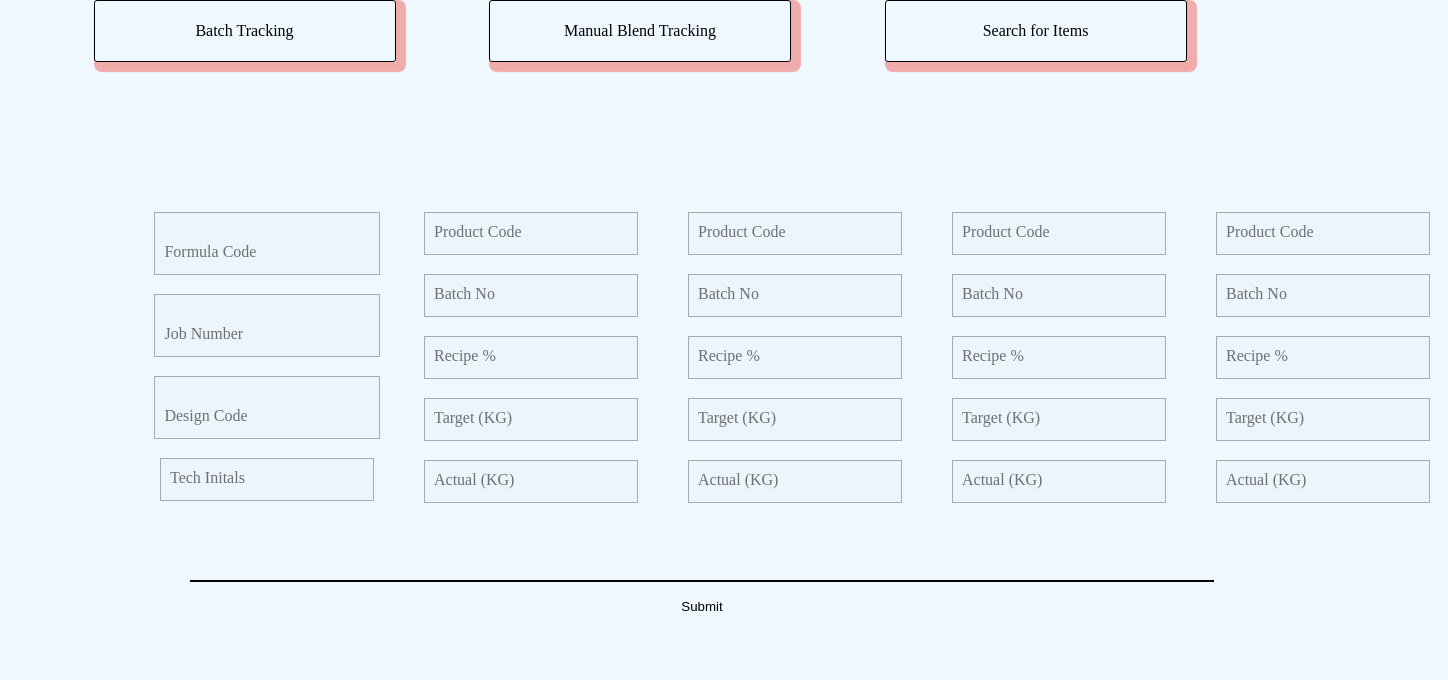
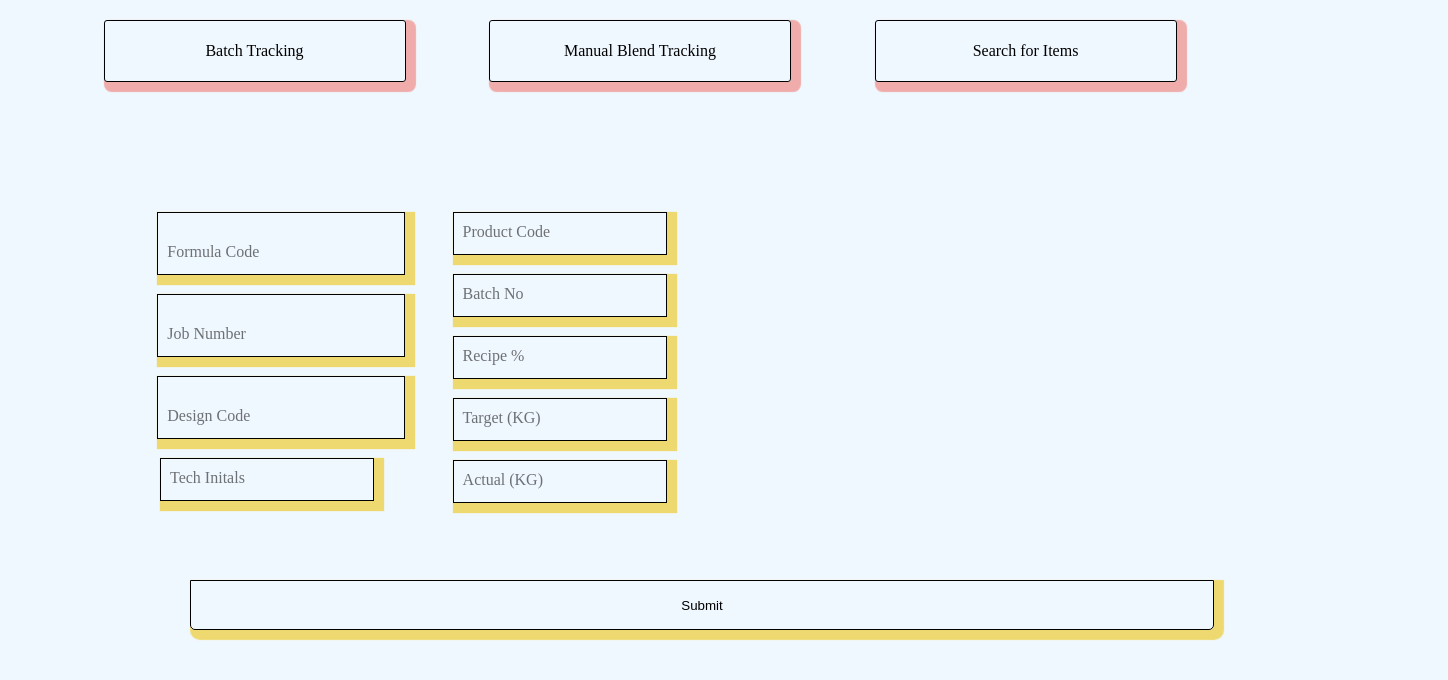
Before and after one commit to LewieM1995/workapp, a React (Create React App) app: page /manualblend in a window 1280 px wide. Shown: the top 680 px of the page, 1448 px wide, since content can reach past the window. Built offline with nearby package versions, Linux system fonts and the light colour scheme.

Commit message:
second page functional

```diff
--- /dev/null
+++ b/db.json
@@ -0,0 +1,19 @@
+{
+  "posts": [
+    {
+      "id": 1,
+      "title": "json-server",
+      "author": "typicode"
+    }
+  ],
+  "comments": [
+    {
+      "id": 1,
+      "body": "some comment",
+      "postId": 1
+    }
+  ],
+  "profile": {
+    "name": "typicode"
+  }
+}
--- a/src/components/ManualBTwo.js
+++ b/src/components/ManualBTwo.js
@@ -1,27 +1,27 @@
 import React from 'react'
 
-function ManualBTwo() {
+function ManualBTwo({ batchNo, productCode, setBatchNo, setProductCode, recipe, target, actual, setRecipe, setTarget, setActual}) {
   return (
     <div className='mbtwo-container'>
         <div className='recipe-input-div'>
-            <input type='text' className='recipe-input' placeholder='Product Code'/>
+            <input type='text' className='recipe-input' placeholder='Product Code' value={productCode} onChange={(e) => setProductCode(e.target.value)}/>
             <label className='recipe-label' required>Product Code</label>
         </div>
         <div className='recipe-input-div'>
-            <input type='text' className='recipe-input' placeholder='Batch No'/>
+            <input type='text' className='recipe-input' placeholder='Batch No' value={batchNo} onChange={(e) => setBatchNo(e.target.value)}/>
             <label className='recipe-label' required>Batch No</label>
         </div>
         <div className='recipe-input-div'>
-            <input type='text' className='recipe-input' placeholder='Recipe'/>
-            <label className='recipe-label' required>Recipe %</label>
+            <input type='text' className='recipe-input' placeholder='Recipe' value={recipe} onChange={(e) => setRecipe(e.target.value)}/>
+            <label className='recipe-label'  required>Recipe %</label>
         </div>
         <div className='recipe-input-div'>
-            <input type='text' className='recipe-input' placeholder='Target (KG)'/>
-            <label className='recipe-label' required>Target (KG)</label>
+            <input type='text' className='recipe-input' placeholder='Target (KG)' value={target} onChange={(e) => setTarget(e.target.value)}/>
+            <label className='recipe-label'  required>Target (KG)</label>
         </div>
         <div className='recipe-input-div'>
-            <input type='text' className='recipe-input' placeholder='Actual (KG)'/>
-            <label className='recipe-label' required>Actual (KG)</label>
+            <input type='text' className='recipe-input' placeholder='Actual (KG)' value={actual} onChange={(e) => setActual(e.target.value)}/>
+            <label className='recipe-label'  required>Actual (KG)</label>
         </div>
 
     </div>
--- a/src/components/ManualBlend.js
+++ b/src/components/ManualBlend.js
@@ -3,7 +3,7 @@ import './manualblend.css'
 import ManualBTwo from './ManualBTwo'
 
 
-function ManualBlend() {
+function ManualBlend({ batchNo, productCode, setBatchNo, setProductCode, recipe, setActual, setRecipe, actual, setDesginCode, designCode, target, setTarget, initials, setInitials, formula, setFormula, jobNum, setJobNum}){
 
 
 
@@ -11,26 +11,36 @@ function ManualBlend() {
     <div className='inner-manual-container'>
       <div className='manual-form' >
         <div className='manual-input-div'>
-          <input type='text' className='manual-input' placeholder='Formula Code'/>
-          <label className='manual-label' required>Formula Code</label>
+          <input type='text' className='manual-input' placeholder='Formula Code' value={formula} onChange={(e) => setFormula(e.target.value)}/>
+          <label className='manual-label'  required>Formula Code</label>
         </div>
         <div className='manual-input-div'>
-          <input type='text' className='manual-input' placeholder='Job Number'/>
-          <label className='manual-label' required>Job Number</label>
+          <input type='text' className='manual-input' placeholder='Job Number' value={jobNum} onChange={(e) => setJobNum(e.target.value)}/>
+          <label className='manual-label'  required>Job Number</label>
         </div>
         <div className='manual-input-div'>
-          <input type='text' className='manual-input' placeholder='Design Code'/>
-          <label className='manual-label' required>Design Code</label>
+          <input type='text' className='manual-input' placeholder='Design Code' value={designCode} onChange={(e) => setDesginCode(e.target.value)}/>
+          <label className='manual-label'  required>Design Code</label>
         </div>
         <div className='recipe-input-div'>
-            <input type='text' className='recipe-input' placeholder='Tech Initals'/>
-            <label className='recipe-label' required>Tech Initals</label>
+            <input type='text' className='recipe-input' placeholder='Tech Initals' value={initials} onChange={(e) => setInitials(e.target.value)} />
+            <label className='recipe-label'required>Tech Initals</label>
         </div>
       </div>
-      <ManualBTwo />
-      <ManualBTwo />
-      <ManualBTwo />
-      <ManualBTwo />
+      <ManualBTwo setBatchNo={setBatchNo} setProductCode={setProductCode} productCode={productCode} batchNo={batchNo} recipe={recipe}
+      setRecipe={setRecipe}
+      target={target}
+      setTarget={setTarget}
+      actual={actual}
+      setActual={setActual}
+      initials={initials}
+      setInitials={setInitials}
+      formula={formula}
+      setFormula={setFormula}
+      jobNum={jobNum}
+      setJobNum={setJobNum}
+      designCode={designCode}
+      setDesginCode={setDesginCode}/>
     </div>
   )
 }
--- a/src/components/batchtrack.css
+++ b/src/components/batchtrack.css
@@ -56,7 +56,8 @@
 .batch-input:focus {
     box-shadow: none;
     outline: none;
-    border-color: rgba(250, 163, 91, 0.979);
+    transition: all 0.1s;
+    border: 2px solid rgba(250, 163, 91, 0.979);
 }
 
 .batch-input:focus + .batch-label, .batch-input:not(:placeholder-shown) + .batch-label {
--- a/src/components/manualblend.css
+++ b/src/components/manualblend.css
@@ -53,6 +53,9 @@
     padding-left: 10px;
     padding-top: 10px;
     font-size: 15px;
+    background-color: transparent;
+    box-shadow: 5px 5px 1px 5px rgba(238, 217, 113, 1);
+    border: 1px #000 solid;
 }
 
 .manual-input::placeholder {
@@ -114,6 +117,9 @@
     padding-left: 10px;
     padding-top: 10px;
     font-size: 15px;
+    background-color: transparent;
+    box-shadow: 5px 5px 1px 5px rgba(238, 217, 113, 1);
+    border: 1px #000 solid;
 }
 
 .recipe-input::placeholder {
--- a/src/pages/BatchPage.js
+++ b/src/pages/BatchPage.js
@@ -7,15 +7,15 @@ function BatchPage () {
 const [batchNo, setBatchNo] = useState('');
 const [productName, setProductName] = useState('');
 const [productCode, setProductCode] = useState('');
-const ls = 'http://localhost:8000/batchCodes';
+const db = 'http://localhost:8000/batchCodes';
 
 const onSubmit = (e) => {
- e.preventDefault();
+ //e.preventDefault();
 
  const batch = {batchNo, productName, productCode};
  console.log(batch);
 
- fetch(ls, {
+ fetch(db, {
   method: 'POST',
   body: JSON.stringify({
     batchNum : batchNo,
--- a/src/pages/BlendPage.js
+++ b/src/pages/BlendPage.js
@@ -5,22 +5,66 @@ import './mblendpage.css'
 
 function BlendPage() {
 
+const dbtwo = 'http://localhost:4000/manualBlends';
 
 const [batchNo, setBatchNo] = useState('');
-const [productName, setProductName] = useState('');
 const [productCode, setProductCode] = useState('');
+const [recipe, setRecipe] = useState('');
+const [target, setTarget] = useState('');
+const [actual, setActual] = useState('');
+const [initials, setInitials] = useState('');
+const [formula, setFormula] = useState('');
+const [jobNum, setJobNum] = useState('');
+const [designCode, setDesginCode] = useState('');
 
 const onSubmit = (e) => {
- e.preventDefault();
+e.preventDefault();
 
- const batch = {batchNo, productName, productCode};
- console.log(batch);
-}
+  const batch = {batchNo, productCode, recipe, target, actual, initials, formula, jobNum, designCode};
+  console.log(batch);
+
+  fetch(dbtwo, {
+   method: 'POST',
+   body: JSON.stringify({
+      batchNum : batchNo,
+      productcode: productCode,
+      recipePer: recipe,
+      targetW: target,
+      actualW: actual,
+      Tinitials: initials,
+      formulaCode: formula,
+      jobnum: jobNum,
+      designcode: designCode
+   }),
+   headers: {
+     'Content-type': 'application/json; charset=UTF-8'
+   }
+ })
+ }
 
   return (
     <div className='manual-blend-container'>
-      <form className='form-large'>
-      <ManualBlend onSubmit={onSubmit} setBatchNo={setBatchNo} setProductName={setProductName} setProductCode={setProductCode} productCode={productCode} batchNo={batchNo} productName={productName}/>
+      <form className='form-large' onSubmit={onSubmit}>
+      <ManualBlend onSubmit={onSubmit}
+      setBatchNo={setBatchNo}
+      setProductCode={setProductCode}
+      productCode={productCode}
+      batchNo={batchNo}
+      recipe={recipe}
+      setRecipe={setRecipe}
+      target={target}
+      setTarget={setTarget}
+      actual={actual}
+      setActual={setActual}
+      initials={initials}
+      setInitials={setInitials}
+      formula={formula}
+      setFormula={setFormula}
+      jobNum={jobNum}
+      setJobNum={setJobNum}
+      designCode={designCode}
+      setDesginCode={setDesginCode}
+      />
       <button className='manual-button' type='submit'>Submit</button>
       </form>
     </div>
--- a/src/pages/main.css
+++ b/src/pages/main.css
@@ -12,7 +12,7 @@
     display: flex;
     justify-content: space-evenly;
     list-style-type: none;
-    padding: 0px;
+    padding: 20px;
 }
 
 .main-button {
--- a/src/pages/mblendpage.css
+++ b/src/pages/mblendpage.css
@@ -5,11 +5,6 @@
 .manual-blend-container {
     width: 100%;
     height: 90vh;
-}
-
-.manual-button:hover {
-    box-shadow: inset 1522px 0 0 0 #07f026;
-    transition: ease-in 1s;
 }
 
 .manual-button {
@@ -20,6 +15,12 @@
     border-radius: 0px 0px 5px 5px;
     outline: none;
     cursor: pointer;
-    border-style: solid none none none;
-    background-color: aliceblue;
+    background-color: transparent;
+    box-shadow: 5px 5px 1px 5px rgba(238, 217, 113, 1);
+    border: 1px #000 solid;
 }
+
+.manual-button:hover {
+    background-color:  #FFA351FF;
+    transition: ease-in 1s;
+}
```
Also changed, not shown: data/dbtwo.json (added, +16 -0 lines).
